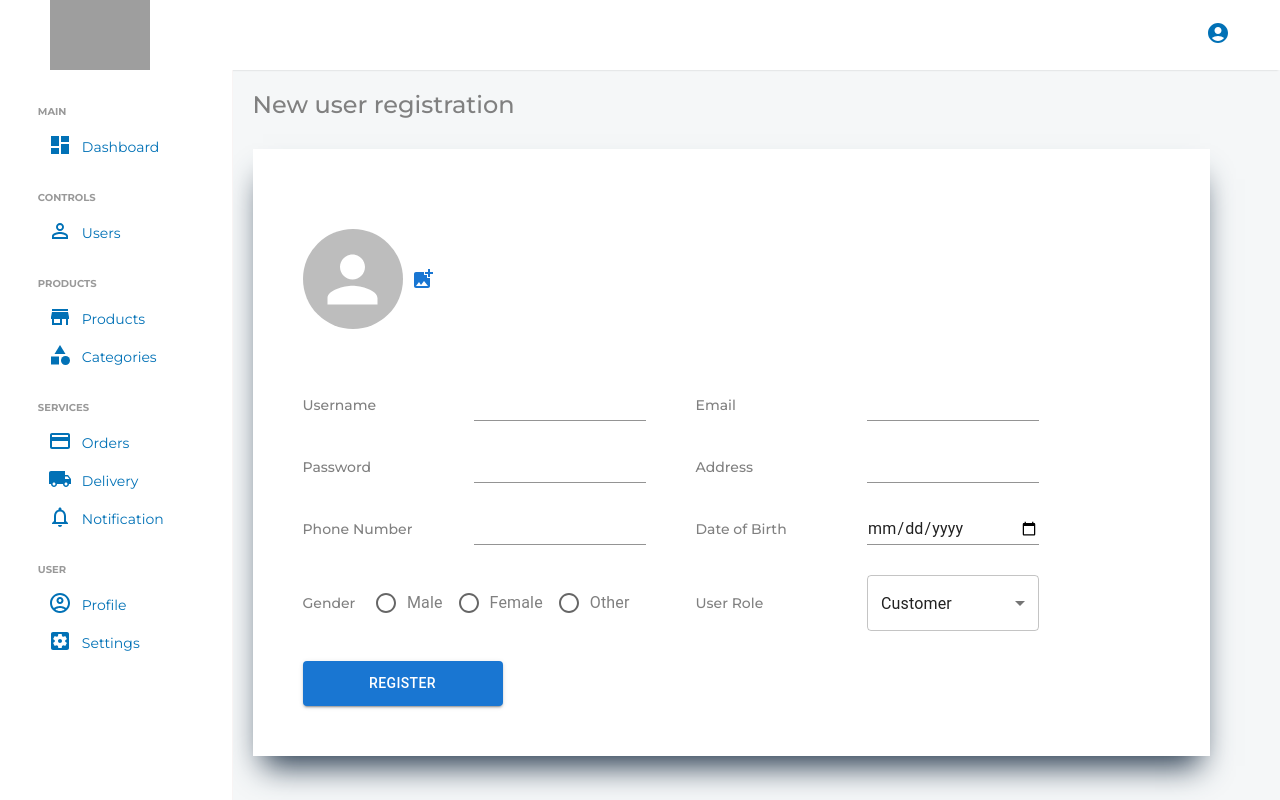
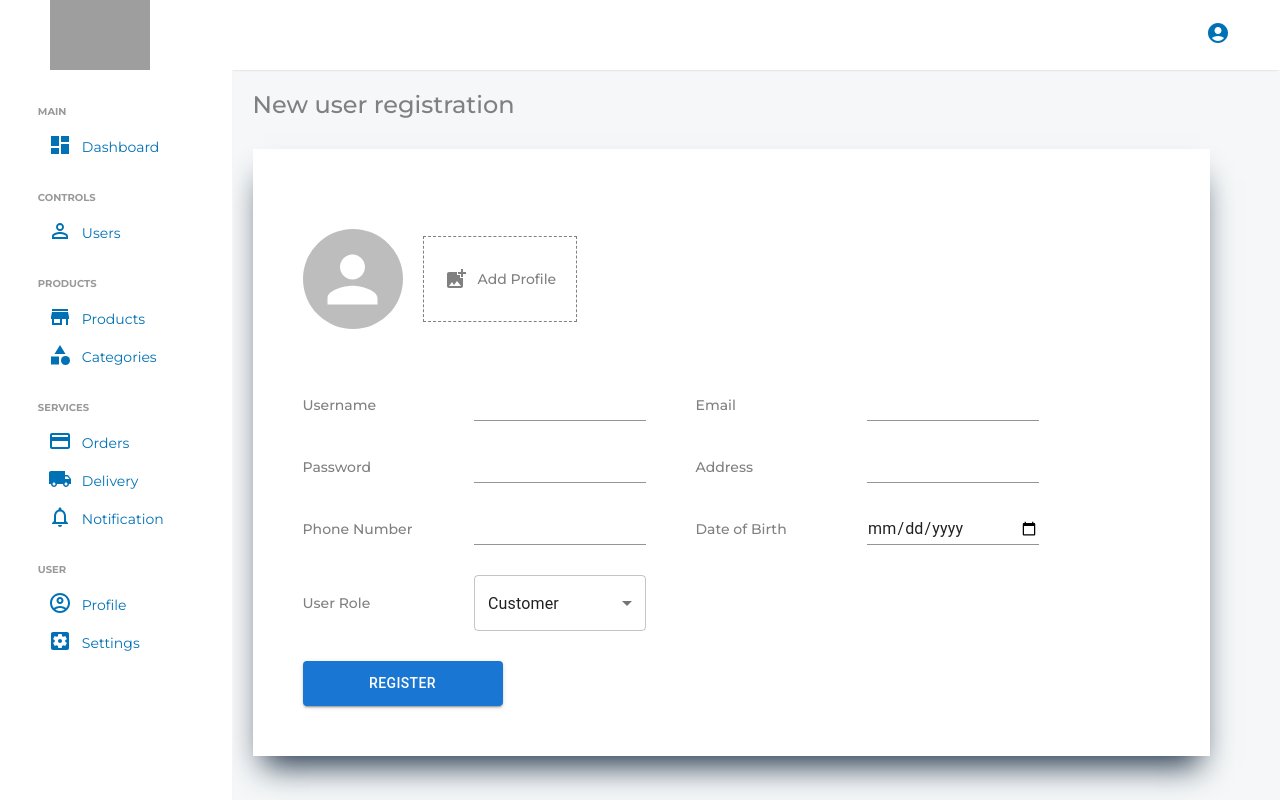
Before and after one commit to rxmann/Ecommerce-BechCha-Client, a React (Create React App) app: page /admin/user/register in a window 1280 px wide. Built offline with nearby package versions, Linux system fonts and the light colour scheme; grey boxes are pictures that could not be loaded.

Commit message:
Add user with admin privilage done

```diff
--- a/src/Components/AdminComponents/User/UserRegister.jsx
+++ b/src/Components/AdminComponents/User/UserRegister.jsx
@@ -1,7 +1,22 @@
-import AddPhotoAlternate from "@mui/icons-material/AddPhotoAlternate"
-import { Avatar, Button, FormControlLabel, IconButton, MenuItem, Radio, RadioGroup, Select, TextField } from "@mui/material"
+import { Avatar, Button, MenuItem, Select, TextField } from "@mui/material"
 import { useState } from "react"
 import styled from "styled-components"
+import AddPhotoAlternateIcon from '@mui/icons-material/AddPhotoAlternate';
+import { publicRequest } from "../../../requestMethods/requestMethods";
+
+
+
+
+const UploadB = styled.label`
+    cursor: pointer;
+    display: flex;
+    align-items: center;
+    gap: 10px;
+    border: 1px dashed gray;
+    padding: 30px 20px;
+    margin: 0px 20px;
+`
+
 
 const Container = styled.div`
     flex: 5;
@@ -58,23 +73,66 @@ const Title = styled.h2`
 
 const UserRegister = () => {
 
+    const data = {
+        username: "",
+        email: "",
+        password: "",
+        address: "",
+        contacts: "",
+        dob: "",
+        isAdmin: false,
+    };
+    const [profileImage, setProfileImage] = useState("");
+    const [userData, setUserData] = useState(data);
+
+    const handleChange = (e) => {
+        setUserData({ ...userData, [e.target.name]: e.target.value })
+    }
+
+    const handleRegister = async (e) => {
+        e.preventDefault();
+
+        const formData = new FormData();
+        Object.keys(userData).forEach(key => {
+            formData.append(key, userData[key]);
+        });
+
+        try {
+            const response = await publicRequest.post("/users/register", formData, { headers: { "Content-type": "multipart/form-data" } });
+            console.log(response.data);
+            setUserData(data);
+        }
+        catch (err) {
+            console.log(err);
+        }
+    }
+
     const InputData = [
         {
+            name: "username",
             type: "text",
-            label: "Username"
+            label: "Username",
+            value: userData.username,
         }, {
+            name: "email",
             type: "email",
-            label: "Email"
+            label: "Email",
+            value: userData.email,
         },
         {
+            name: "password",
             type: "password",
-            label: "Password"
+            label: "Password",
+            value: userData.password,
         },
         {
+            name: "address",
             type: "text",
-            label: "Address"
+            label: "Address",
+            value: userData.address,
         },
         {
+            name: "contacts",
             type: "tel",
             label: "Phone Number",
             pattern: {
@@ -85,25 +143,41 @@ const UserRegister = () => {
             },
         },
         {
+            name: "dob",
             type: "date",
             label: "Date of Birth"
         },
     ]
 
-    const [userType, setUserType] = useState("customer");
+
+    // image upload change handle
+    const handleImage = (e) => {
+        const imaged = e.target.files[0];
+        setUserData({ ...userData, "image": imaged })
+        setProfileImage(URL.createObjectURL(imaged))
+    }
 
 
     return (
         <Container>
             <Wrapper>
                 <Title> New user registration </Title>
-                <Form >
+                <Form onSubmit={handleRegister}>
                     <FormItem>
                         <Avatar alt="Rxman" src={""} sx={{ width: 100, height: 100 }} />
-                        <IconButton color="primary" aria-label="upload picture" component="label">
-                            <input hidden accept="image/*" type="file" />
-                            <AddPhotoAlternate />
-                        </IconButton>
+
+                        <UploadB>
+                            <AddPhotoAlternateIcon />
+                            Add Profile
+                            <input
+                                name="image"
+                                hidden
+                                type="file"
+                                onChange={handleImage}
+                                accept='image/*' />
+                        </UploadB>
+
+                        {profileImage && <Avatar src={profileImage} sx={{ width: 100, height: 100 }} />}
                     </FormItem>
 
 
@@ -112,30 +186,27 @@ const UserRegister = () => {
                             <FormItem key={input.label}>
                                 <Label> {input.label} </Label>
                                 <TextInput
+                                    name={input.name}
+                                    type={input.type}
+                                    value={input.value && input.value}
+                                    onChange={handleChange}
+                                    InputProps={input.pattern}
                                     required
-                                    variant="standard"
-                                    type={input.type}
-                                    defaultValue={input.defaultValue}
-                                    InputProps={input.pattern}
+                                    variant={"standard"}
                                 />
                             </FormItem>
                         ))}
-                        <FormItem>
-                            <Label> Gender </Label>
-                            <div sx={{flex: "1", width: "100%"}}>
-                                <RadioGroup row >
-                                    <FormControlLabel value="male" control={<Radio  />} label="Male" />
-                                    <FormControlLabel value="female" control={<Radio />} label="Female" />
-                                    <FormControlLabel value="other" control={<Radio />} label="Other" />
-                                </RadioGroup>
-                            </div>
-                        </FormItem>
 
                         <FormItem>
                             <Label> User Role </Label>
-                            <Select sx={{width: "100%", flex: "1"} } autoWidth value={userType} onChange={(e) => setUserType(e.target.value)}>
-                                <MenuItem  value="customer" > Customer </MenuItem>
-                                <MenuItem value="admin" > Admin </MenuItem>
+                            <Select sx={{ width: "100%", flex: "1" }}
+                                autoWidth
+                                name={"isAdmin"}
+                                value={userData.isAdmin}
+                                onChange={handleChange}
+                            >
+                                <MenuItem value={false}> Customer </MenuItem>
+                                <MenuItem value={true} > Admin </MenuItem>
                             </Select>
                         </FormItem>
 
--- a/src/Components/User/ProfilePages/ProfileDisplay.jsx
+++ b/src/Components/User/ProfilePages/ProfileDisplay.jsx
@@ -66,7 +66,7 @@ const ProfileDisplay = () => {
             }
         }
         userD();
-      }, [userId, isFetching]);
+      }, [userId, isFetching, navigate]);
 
 
     const handleLogout = (e) => {
--- a/src/Pages/AdminPages/UsersTab.jsx
+++ b/src/Pages/AdminPages/UsersTab.jsx
@@ -88,6 +88,7 @@ const UsersTab = () => {
   const navigate = useNavigate();
 
   const [ users, setUsers ] = useState([]);
+  const [ref, setRef] = useState(false);
 
   useEffect(() => {
     const getAllUsers = async () => {
@@ -101,7 +102,7 @@ const UsersTab = () => {
     }
 
     getAllUsers();
-  }, []);
+  }, [ref]);
 
 
 
@@ -109,11 +110,12 @@ const UsersTab = () => {
     console.log(id);
     try {
       const response = await userRequest.delete(`/users/${id}`);
-      console.log(response);
+      console.log(response.data);
     }
     catch (err) {
-
+      console.log(err.response.data);
     }
+    setRef(!ref);
   }
 
   const actionColumn = [
@@ -132,7 +134,7 @@ const UsersTab = () => {
         );
       },
     },
-    { field: "email", headerName: "Email", flex: 1 },
+    { field: "email", headerName: "Email", flex: 2 },
     {
       field: "contacts",
       headerName: "Contacts",
--- a/src/Pages/Auth/RegisterPage.jsx
+++ b/src/Pages/Auth/RegisterPage.jsx
@@ -114,6 +114,8 @@ const RegisterPage = () => {
     const handleChange = (e) => {
         setFormData({ ...formData, [e.target.name]: e.target.value })
     }
+
+
 
     const handleSubmitRegister = async (e) => {
         e.preventDefault();
--- a/src/Pages/Auth/VerifyOTPpage.jsx
+++ b/src/Pages/Auth/VerifyOTPpage.jsx
@@ -10,7 +10,6 @@ import {
 } from "@mui/material";
 import { toast } from 'react-toastify';
 import 'react-toastify/dist/ReactToastify.css';
-import { useSelector } from "react-redux";
 
 
 
@@ -32,6 +31,7 @@ const Card = styled.div`
     background-color: white;
     overflow: hidden;
     padding: 20px;
+    max-width: 300px;
 `
 
 const Wrappper = styled.div`
@@ -89,16 +89,13 @@ const LinkItem = styled.a`
 const VerifyOTP = () => {
 
     const navigate = useNavigate();
-    const { currentUser } = useSelector(state => state.user);
     const [otp, setOTP] = useState("")
-    const [email, setEmail] = useState(currentUser.email);
+    const [email, setEmail] = useState("");
 
     const handleVerifyOTP = async (e) => {
         e.preventDefault();
         try {
-            const response = await publicRequest.post("/users/verifyOTP", { userId: currentUser._id, email, otp: otp.toString() })
-
-            console.log(response.data);
+            const response = await publicRequest.post("/users/verifyOTP", { email, otp: otp.toString() })
 
             if (response?.data) {
 
@@ -124,7 +121,7 @@ const VerifyOTP = () => {
 
     const handleResend = async () => {
         try {
-            const response = await publicRequest.post("/users/resendOTP", { email, userId: currentUser._id  });
+            const response = await publicRequest.post("/users/resendOTP", { email  });
             console.log(response);
         }
         catch (err) {
@@ -144,7 +141,7 @@ const VerifyOTP = () => {
                 <Wrappper>
                     <H1> Verify OTP </H1>
 
-                    <Fade > Enter the 4 digit OTP sent to your email {email} </Fade>
+                    <Fade > Enter Email and 4 digit OTP sent to your email</Fade>
                     <Form onSubmit={handleVerifyOTP}>
 
                         <FormControl>
--- a/src/Redux/apiCalls.js
+++ b/src/Redux/apiCalls.js
@@ -2,6 +2,8 @@ import { publicRequest, userRequest } from "../requestMethods/requestMethods";
 import { loginSuccess, logoutSuccess, registerSuccess, requestFailure, requestStart,  updateSuccess } from "./userSlice";
 import { getProductsFailure, getProductsStart, getProductsSucess } from "./productSlice";
 
+import { toast } from 'react-toastify';
+import 'react-toastify/dist/ReactToastify.css';
 
 
 export const registerUser = async (dispatch, userPayload) => {
@@ -10,10 +12,11 @@ export const registerUser = async (dispatch, userPayload) => {
         const response = await publicRequest.post("/users/register", userPayload)
         const user = response.data.user;
         dispatch(registerSuccess(user))
+        toast.success('User account created!');
     }
     catch (err) {
-        console.log(err.response);
-        dispatch(requestFailure(err.reponse?.data));
+        dispatch(requestFailure());
+        toast.error(err.response.data);
     }
 }
 
```
